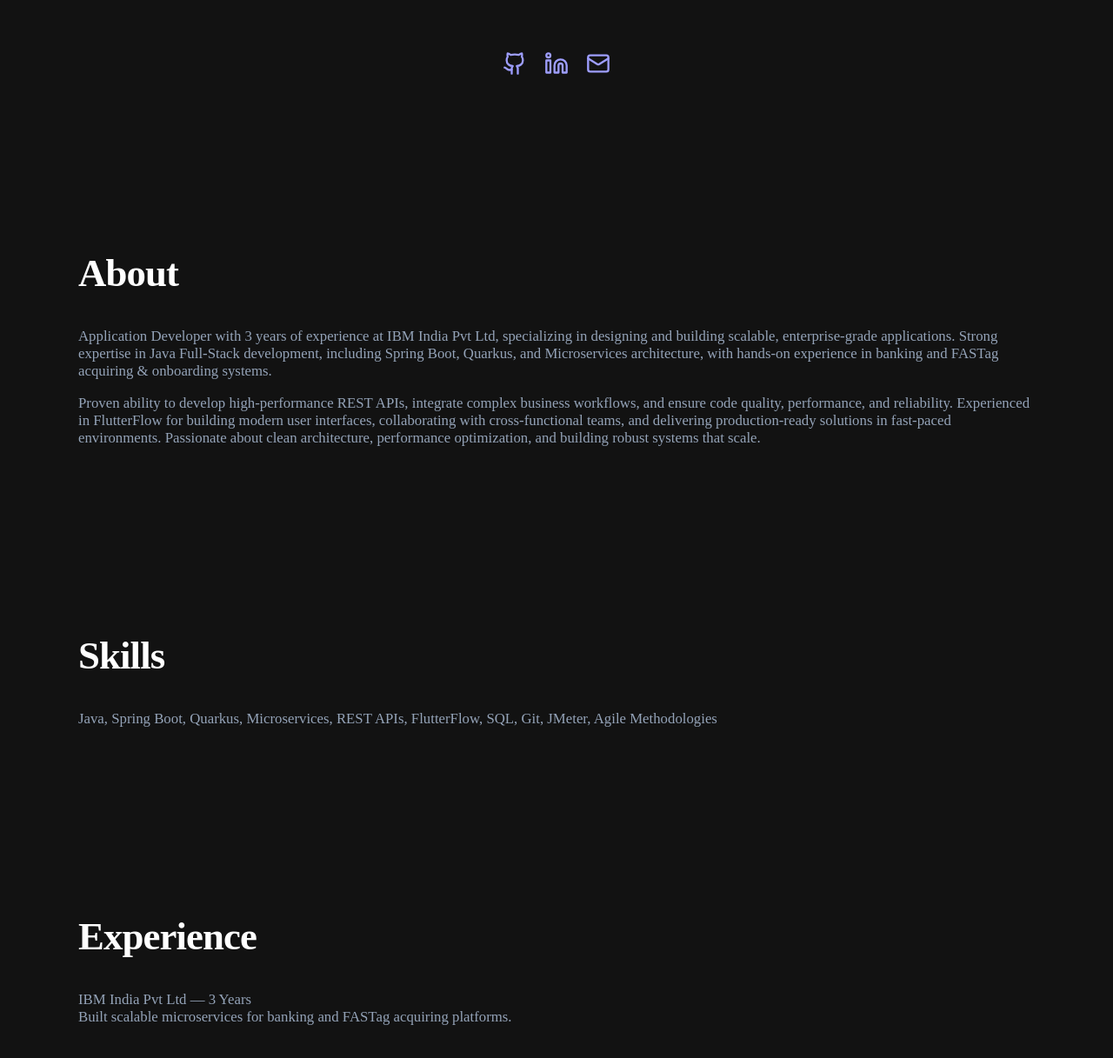
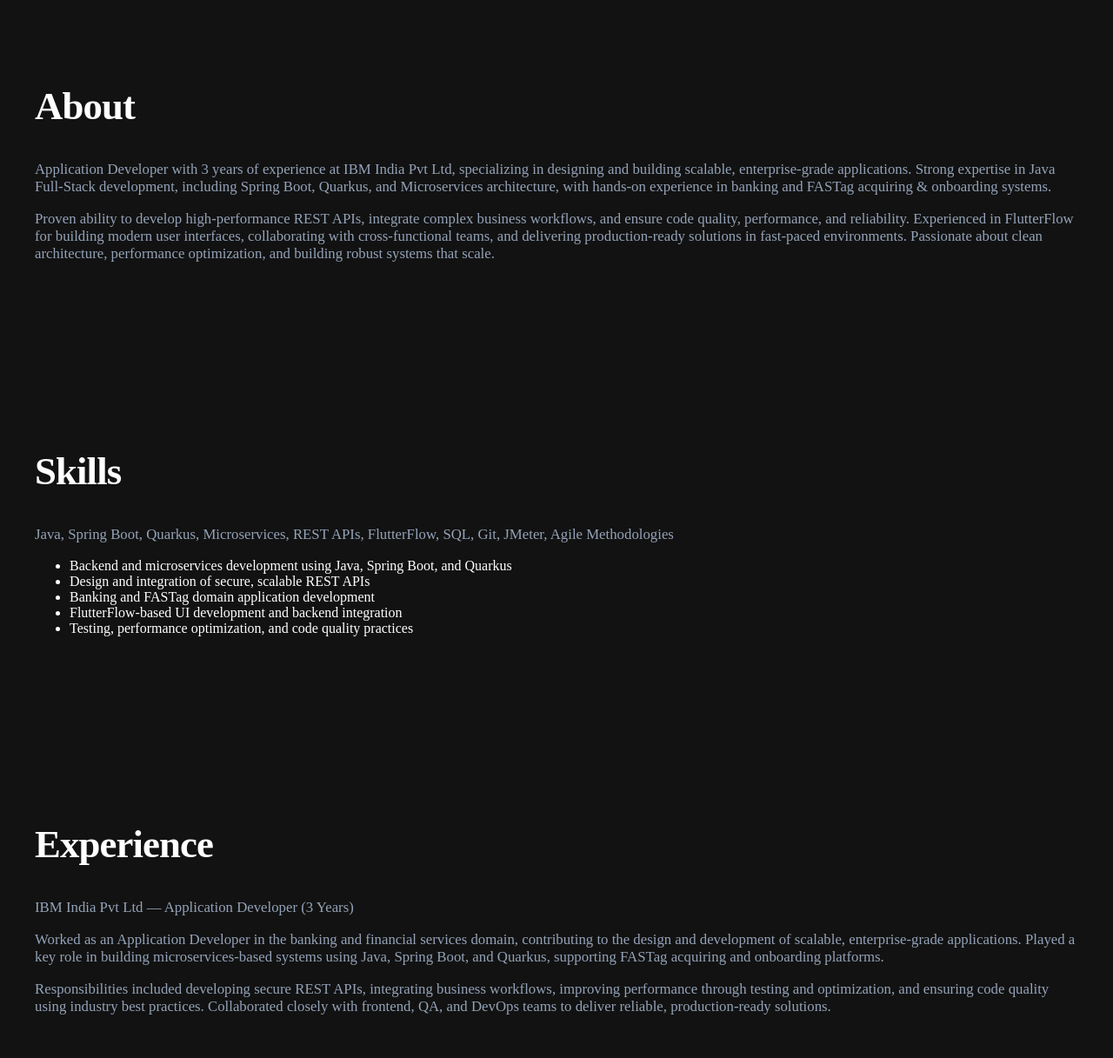
Before and after one commit to BogamSubhashChandra/BogamSubhashChandraPortfolio, a Next.js app: page / in a window 1280 px wide. Shown: the part 909-2126 px from the top of the page at 87% size. Built offline with nearby package versions, Linux system fonts and the light colour scheme.

Commit message:
final refinement

```diff
--- a/app/page.tsx
+++ b/app/page.tsx
@@ -1,6 +1,5 @@
 import HeroParallax from "@/components/HeroParallax";
 import ScrollSection from "@/components/ScrollSection";
-import ContactSection from "@/components/ContactSection";
 import Link from "next/link";
 import { projects } from "@/lib/projects";
 
@@ -8,9 +7,6 @@
   return (
     <>
       <HeroParallax />
-
-      {/* CONTACT ICONS (TOP / HERO AREA) */}
-      <ContactSection />
 
       {/* ABOUT */}
       <ScrollSection>
@@ -35,24 +31,59 @@
       </ScrollSection>
 
       {/* SKILLS */}
-      <ScrollSection>
-        <h2>Skills</h2>
-        <p>
-          Java, Spring Boot, Quarkus, Microservices, REST APIs, FlutterFlow, SQL,
-          Git, JMeter, Agile Methodologies
-        </p>
-      </ScrollSection>
+<ScrollSection>
+  <h2>Skills</h2>
 
-      {/* EXPERIENCE */}
-      <ScrollSection>
-        <h2>Experience</h2>
-        <p>
-          IBM India Pvt Ltd — 3 Years
-          <br />
-          Built scalable microservices for banking and FASTag acquiring
-          platforms.
-        </p>
-      </ScrollSection>
+  <p>
+    Java, Spring Boot, Quarkus, Microservices, REST APIs, FlutterFlow,
+    SQL, Git, JMeter, Agile Methodologies
+  </p>
+
+  {/* Bullet highlights */}
+  <ul className="mt-3 ml-4 list-disc space-y-2 text-sm text-slate-600 dark:text-slate-400">
+    <li>
+      Backend and microservices development using Java, Spring Boot, and Quarkus
+    </li>
+    <li>
+      Design and integration of secure, scalable REST APIs
+    </li>
+    <li>
+      Banking and FASTag domain application development
+    </li>
+    <li>
+      FlutterFlow-based UI development and backend integration
+    </li>
+    <li>
+      Testing, performance optimization, and code quality practices
+    </li>
+  </ul>
+</ScrollSection>
+
+
+<ScrollSection>
+  <h2>Experience</h2>
+
+  <p className="font-medium mb-2">
+    IBM India Pvt Ltd — Application Developer (3 Years)
+  </p>
+
+  <p>
+    Worked as an Application Developer in the banking and financial services
+    domain, contributing to the design and development of scalable,
+    enterprise-grade applications. Played a key role in building
+    microservices-based systems using Java, Spring Boot, and Quarkus,
+    supporting FASTag acquiring and onboarding platforms.
+  </p>
+
+  <p>
+    Responsibilities included developing secure REST APIs, integrating
+    business workflows, improving performance through testing and
+    optimization, and ensuring code quality using industry best practices.
+    Collaborated closely with frontend, QA, and DevOps teams to deliver
+    reliable, production-ready solutions.
+  </p>
+</ScrollSection>
+
 
       {/* PROJECT PREVIEW */}
       <section className="py-16">
--- a/components/ContactSection.tsx
+++ /dev/null
@@ -1,53 +0,0 @@
-"use client";
-
-import { Github, Linkedin, Mail } from "lucide-react";
-import { motion } from "framer-motion";
-
-export default function ContactSection() {
-  return (
-    <motion.section
-      id="contact"
-      className="scroll-mt-16 py-10"
-      initial={{ opacity: 0, y: 16 }}
-      whileInView={{ opacity: 1, y: 0 }}
-      viewport={{ once: true }}
-      transition={{ duration: 0.35 }}
-    >
-      <div className="max-w-5xl mx-auto px-4 flex justify-center">
-        {/* Icons with 20px gap */}
-        <div className="flex items-center gap-[20px]">
-          {/* GitHub */}
-          <a
-            href="https://github.com/BogamSubhashChandra"
-            target="_blank"
-            rel="noopener noreferrer"
-            aria-label="GitHub"
-            className="transition-transform hover:scale-110"
-          >
-            <Github size={28} />
-          </a>
-
-          {/* LinkedIn */}
-          <a
-            href="https://www.linkedin.com/in/bogam-subhash-chandra"
-            target="_blank"
-            rel="noopener noreferrer"
-            aria-label="LinkedIn"
-            className="transition-transform hover:scale-110"
-          >
-            <Linkedin size={28} />
-          </a>
-
-          {/* Email */}
-          <a
-            href="mailto:subhashchandrabogam@gmail.com"
-            aria-label="Email"
-            className="transition-transform hover:scale-110"
-          >
-            <Mail size={28} />
-          </a>
-        </div>
-      </div>
-    </motion.section>
-  );
-}
--- a/components/ProjectCard.tsx
+++ b/components/ProjectCard.tsx
@@ -12,36 +12,45 @@
 export default function ProjectCard({ project }: ProjectCardProps) {
   return (
     <motion.div
-      initial={{ opacity: 0, y: 30 }}
+  initial={{ opacity: 0, y: 20 }}
   whileInView={{ opacity: 1, y: 0 }}
   viewport={{ once: true }}
-      transition={{ duration: 0.45, ease: "easeOut" }}
-      whileHover={{ y: -8 }}
+  transition={{ duration: 0.4 }}
+  whileHover={{ y: -4 }}
   className="card"
 >
-      <h3 className="mb-2">{project.title}</h3>
-      <p className="mb-4">{project.description}</p>
+  {/* 👇 NEW INNER WRAPPER CONTROLS SPACING */}
+  <div className="flex flex-col gap-8">
+
+    {/* Title + description */}
+    <div className="space-y-3">
+      <h3 className="text-xl font-semibold">
+        {project.title}
+      </h3>
+      <p className="text-sm text-slate-400">
+        {project.description}
+      </p>
+    </div>
 
     {/* Tech Stack */}
-<div className="space-y-6 mb-6">
+    <div className="space-y-8">
       {Object.entries(project.tech).map(([group, sets]) => {
-    const { primary, secondary } = sets as {
-      primary: string[];
-      secondary: string[];
-    };
+        const { primary, secondary } = sets;
 
-    if (primary.length === 0 && secondary.length === 0) return null;
+        if (
+          (!primary || primary.length === 0) &&
+          (!secondary || secondary.length === 0)
+        ) {
+          return null;
+        }
 
         return (
-      <div key={group} className="space-y-3">
-        {/* Group label */}
-        <p className="text-xs uppercase tracking-wide text-slate-500">
+          <div key={group} className="space-y-4">
+            <p className="text-xs uppercase tracking-wider text-slate-400">
               {group}
             </p>
 
-        {/* Skills */}
             <div className="flex flex-wrap gap-x-4 gap-y-3">
-          {/* Primary skills */}
               {primary.map((skill) => (
                 <span
                   key={skill}
@@ -50,7 +59,7 @@
                     text-xs font-semibold
                     rounded-full
                     bg-indigo-600/15
-                text-indigo-600
+                    text-indigo-500
                     border border-indigo-500/40
                     whitespace-nowrap
                   "
@@ -59,7 +68,6 @@
                 </span>
               ))}
 
-          {/* Secondary skills */}
               {secondary.map((skill) => (
                 <span
                   key={skill}
@@ -67,9 +75,9 @@
                     px-4 py-1.5
                     text-xs font-medium
                     rounded-full
-                border border-slate-400/40 dark:border-slate-600/40
-                text-slate-700 dark:text-slate-300
-                bg-white/60 dark:bg-black/30
+                    border border-slate-400/40
+                    text-slate-300
+                    bg-black/30
                     whitespace-nowrap
                   "
                 >
@@ -82,16 +90,12 @@
       })}
     </div>
 
-
-
-
-
-      <div className="flex items-center justify-between pt-3">
+    {/* Actions */}
+    <div className="pt-6 border-t border-slate-700/40 flex justify-between">
       <Link
         href={`/projects/${project.slug}`}
         className="text-sm font-medium text-indigo-400 hover:underline"
       >
-
         View case study →
       </Link>
 
@@ -105,6 +109,8 @@
         GitHub
       </a>
     </div>
+
+  </div>
 </motion.div>
   );
 }
--- a/components/ScrollSection.tsx
+++ b/components/ScrollSection.tsx
@@ -9,12 +9,15 @@
 }) {
   return (
     <motion.section
-      initial={{ opacity: 0, y: 24 }}
+      initial={{ opacity: 0, y: 30 }}
       whileInView={{ opacity: 1, y: 0 }}
-      viewport={{ once: true, margin: "-80px" }}
+      viewport={{ once: true }}
       transition={{ duration: 0.45, ease: "easeOut" }}
+      className="py-8"
     >
-      <div className="container">{children}</div>
+      <div className="max-w-5xl mx-auto px-4 space-y-3">
+        {children}
+      </div>
     </motion.section>
   );
 }
```
Lines whose indentation alone changed are shown as unchanged.
